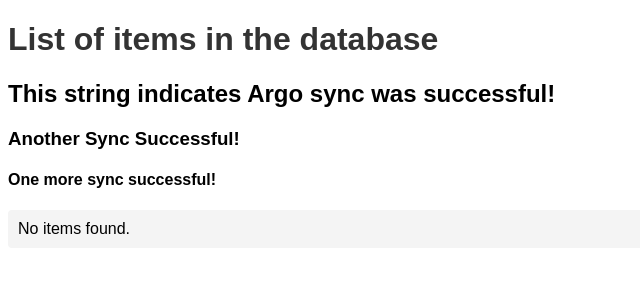
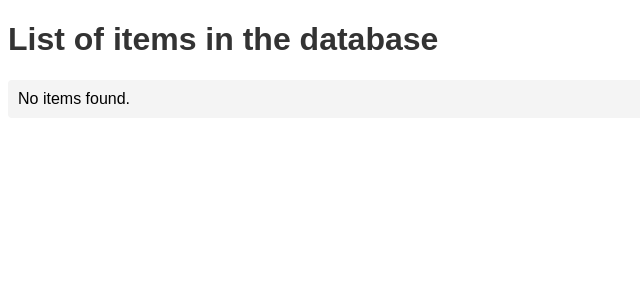
Before and after one commit to PranayV66/flask-kubernetes-app, a Flask app: page / in a window 1280 px wide. Shown: the top 300 px of the page, without its empty margins (0-640 px from the left). Run offline with Flask 2, Linux system fonts and the light colour scheme; data that the repository does not hold is empty.

Commit message:
Reverting back to original app

```diff
--- a/frontend/templates/index.html
+++ b/frontend/templates/index.html
@@ -6,9 +6,6 @@
 </head>
 <body>
     <h1>List of items in the database</h1>
-    <h2>This string indicates Argo sync was successful!</h2>
-    <h3>Another Sync Successful!</h3>
-    <h4>One more sync successful!</h4>
     <ul>
         {% for item in items %}
             <li>{{ item.name }}: {{ item.value }}</li>
```
